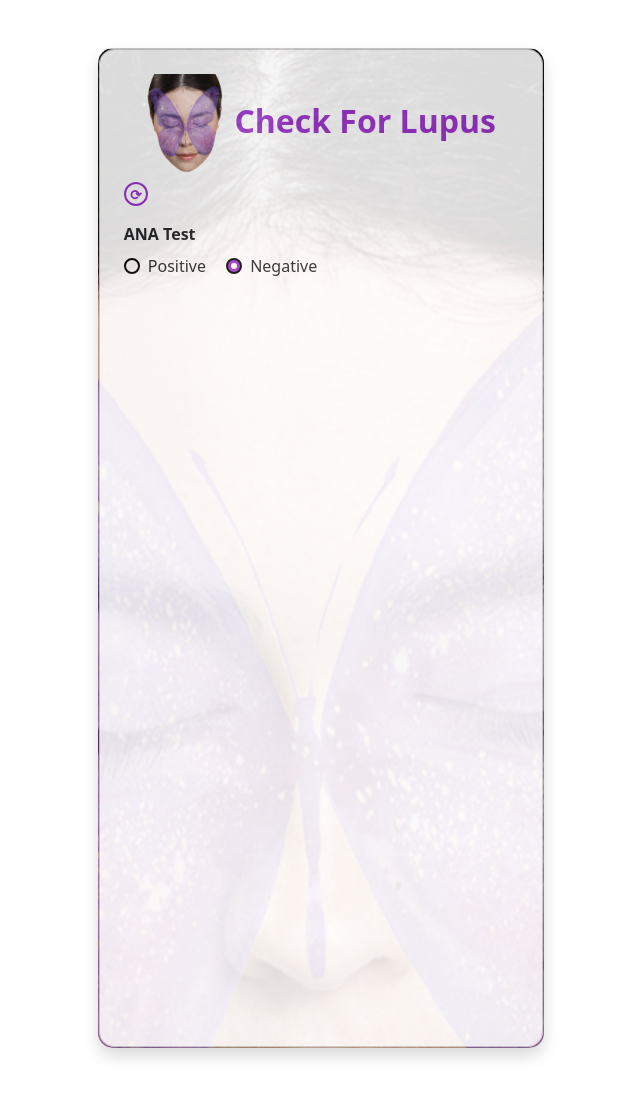
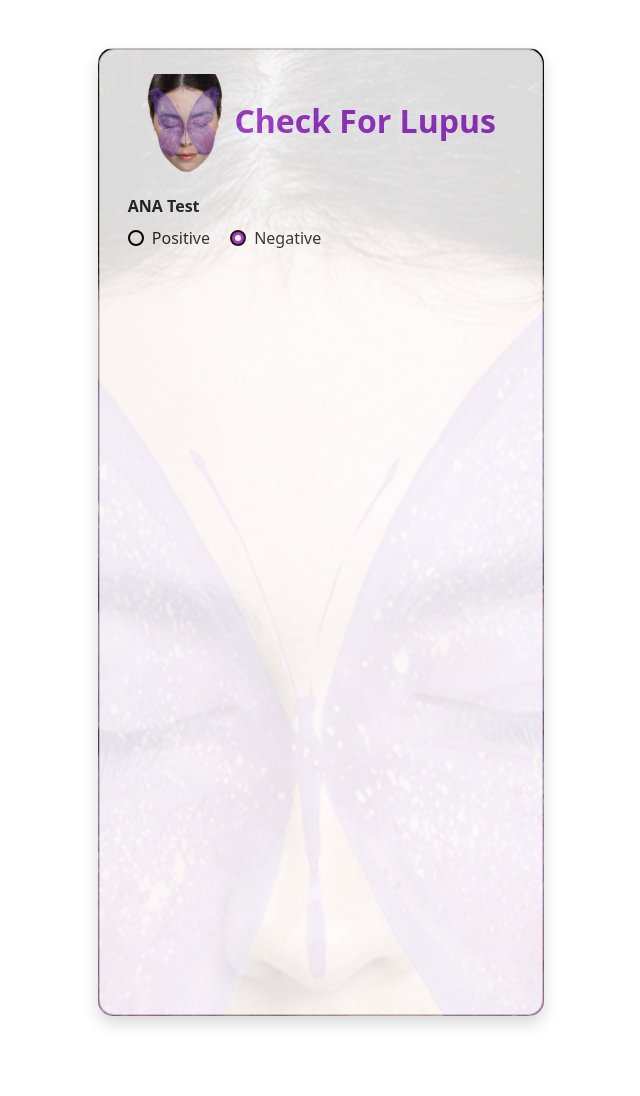
Before and after one commit to PARDEEPKAUR30/LupusAppBackend, a Django app: template templates/lupuscheck_app.html in a window 1280 px wide. Shown: the whole page, without its empty margins (319-959 px from the left). After the commit the page ends 1027 px from the top, so only its background shows below. Run offline with Django 5.2, Linux system fonts and the light colour scheme; the template is opened without the code that fills it: most values are stand-ins (such as "Sample title", 1, 10 or a date in 2020).

Commit message:
hide reset button

```diff
--- a/templates/lupuscheck_app.html
+++ b/templates/lupuscheck_app.html
@@ -148,15 +148,15 @@
                         Check For Lupus
                     </h2>
 
-                    <div class="d-flex">
+                    <!-- <div class="d-flex">
                         <button type="button" id="resetBtn" class="btn reset-circle">
                             ⟳
                         </button>
-                    </div>
+                    </div> -->
                 </div>
 
 
-                <form id="lupusForm">
+                <form id="lupusForm" class="p-1">
                     {% csrf_token %}
                     <div>
                         <div class="entery_criteria">
```
